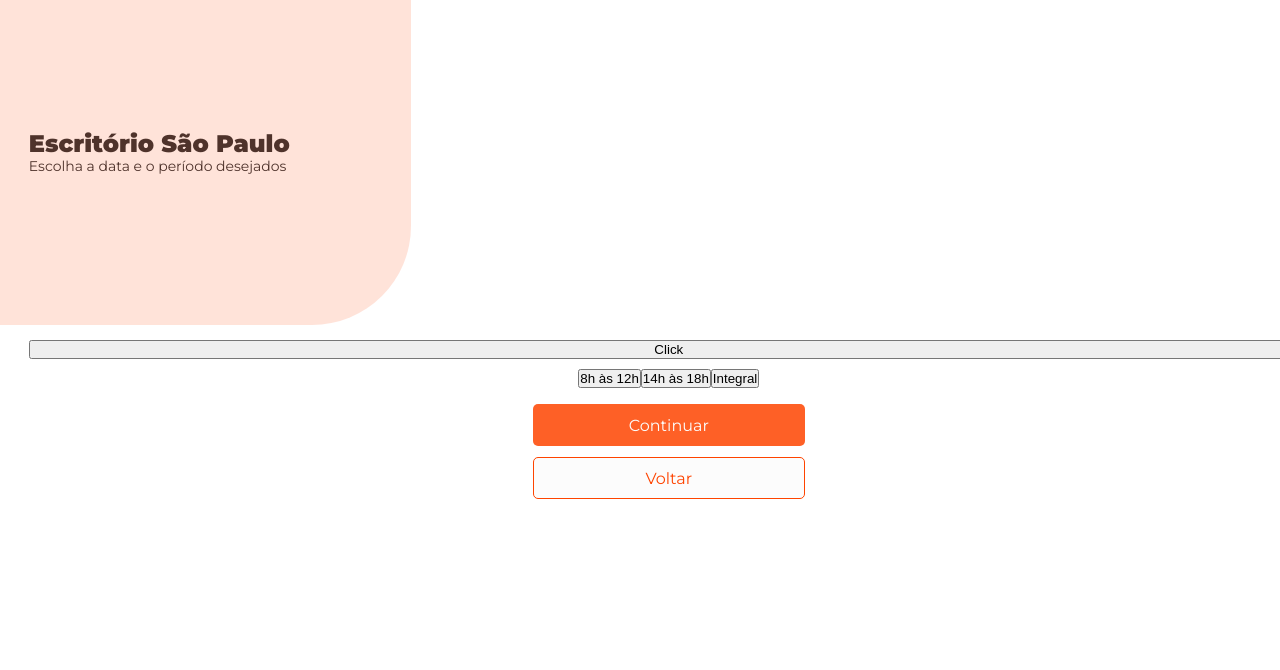
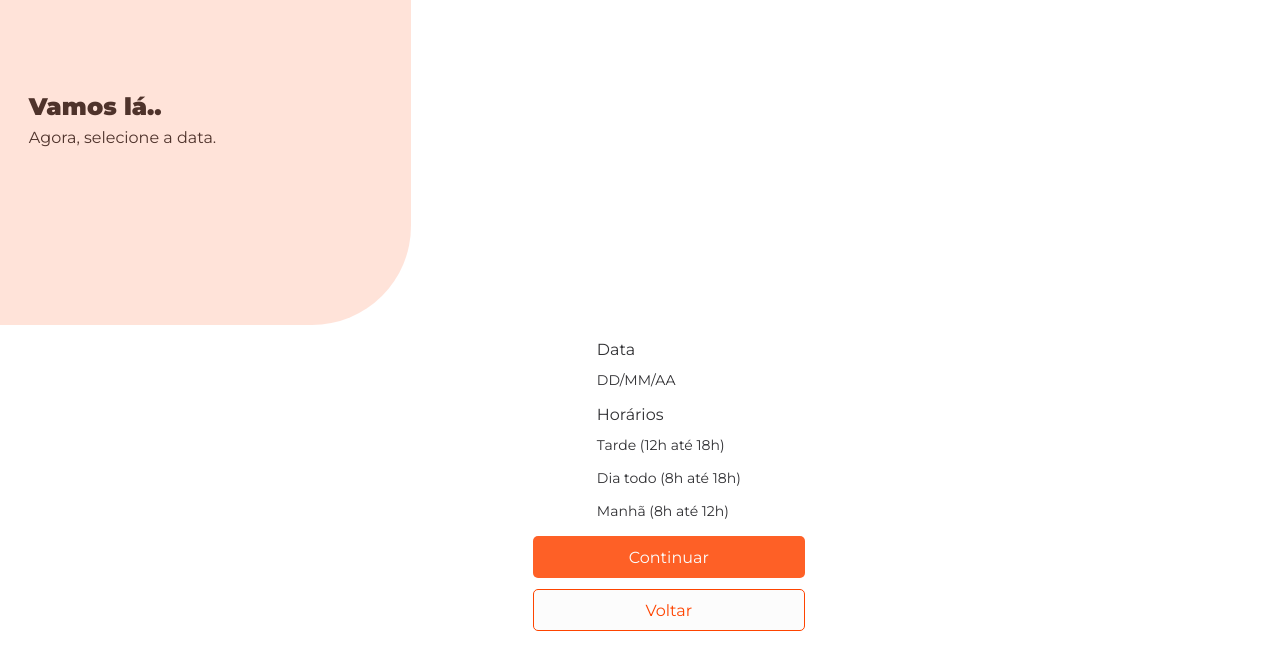
Before and after one commit to lilex82/Fcamara40, a React (Create React App) app in the folder web/: page /saopaulobooking in a window 1280 px wide. Shown: the top 670 px of the page. Built offline with nearby package versions, Linux system fonts and the light colour scheme.

Commit message:
Atualização de estilo

```diff
--- a/web/src/components/booking/officeBooking.jsx
+++ b/web/src/components/booking/officeBooking.jsx
@@ -24,7 +24,7 @@ export default function OfficeBooking(props) {
       <>
             <S.TopContainer>
               <S.HeaderContainer>
-                <S.BackDrop />
+
                 <S.TitleContainer>
                 <img src="assets/logo.png" />
                 <S.HeaderText>Olá!</S.HeaderText>
--- a/web/src/components/booking/saoPauloBooking.jsx
+++ b/web/src/components/booking/saoPauloBooking.jsx
@@ -35,9 +35,9 @@ export default function BookingSaoPaulo(props) {
     let date = (value.getDate() + "-" + (value.getMonth() + 1) + "-" + value.getFullYear());
 
     //Variavéis horário
-    const morning = "8h às 12h";
-    const afternoon = "14h às 18h";
-    const fullTime = "Integral";
+    const morning = "Dia todo (8h até 18h)";
+    const afternoon = "Manhã (8h até 12h)";
+    const fullTime = "Tarde (12h até 18h)";
 
 
     function confirm() {
@@ -61,36 +61,38 @@ export default function BookingSaoPaulo(props) {
     }
 
     return (
-        <S.AppContainer>
-            <S.BoxContainer>
+        <>
                 <S.TopContainer>
                 <S.BackDrop />
                 <S.HeaderContainer>
-                    <S.HeaderText>Escritório {office}</S.HeaderText>
-                    <S.SmallText>Escolha a data e o período desejados</S.SmallText>
+                <S.TitleContainer>
+                    <S.HeaderText>Vamos lá..</S.HeaderText>
+                    <S.InstructionText>Agora, selecione a data.</S.InstructionText>
+                </S.TitleContainer>
                 </S.HeaderContainer>
                 </S.TopContainer>
                 <S.InnerContainer>
-                <button onClick={() => setCalendar(!calendar)}>Click</button>
-
                     <BoxContainer>
+                    <div>
+                    <S.SubtitleText>Data</S.SubtitleText>
+                    <S.SmallText type="button" onClick={() => setCalendar(!calendar)}>DD/MM/AA</S.SmallText>
                         {calendar ? <Calendar
                             onChange={onChange}
                             value={value}
                             minDate={new Date()}
                         /> : <div>
-                            <button value={morning} onClick={e => setTime(e.target.value)}>{morning}</button>
-                            <button value={afternoon} onClick={e => setTime(e.target.value)}>{afternoon}</button>
-                            <button value={fullTime} onClick={e => setTime(e.target.value)}>{fullTime}</button>
+                        <S.SubtitleText>Horários</S.SubtitleText>
+                        <S.SmallText type="button" button value={fullTime} onClick={e => setTime(e.target.value)}>{fullTime}</S.SmallText>
+                        <S.SmallText type="button" value={morning} onClick={e => setTime(e.target.value)}>{morning}</S.SmallText>
+                        <S.SmallText type="button" button value={afternoon} onClick={e => setTime(e.target.value)}>{afternoon}</S.SmallText>
                         </div>   }
+                    </div>
 
-                        <Marginer direction="vertical" margin="1em" />
-                        <Marginer direction="vertical" margin="1,5em" />
                         <S.GoForwardButton type="submit" onClick={confirm}>Continuar</S.GoForwardButton>
                         <S.GoBackButton type="submit" onClick={goBack}>Voltar</S.GoBackButton>
                     </BoxContainer>
                 </S.InnerContainer>
-            </S.BoxContainer>
-        </S.AppContainer>
+        </>
+
     );
 }
```
